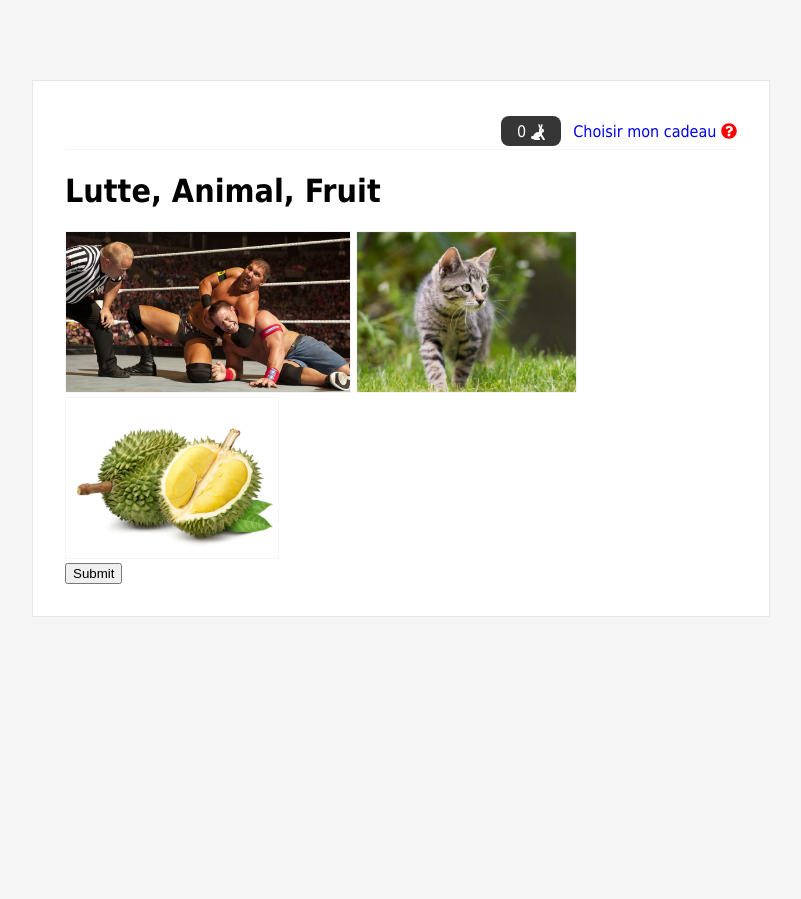
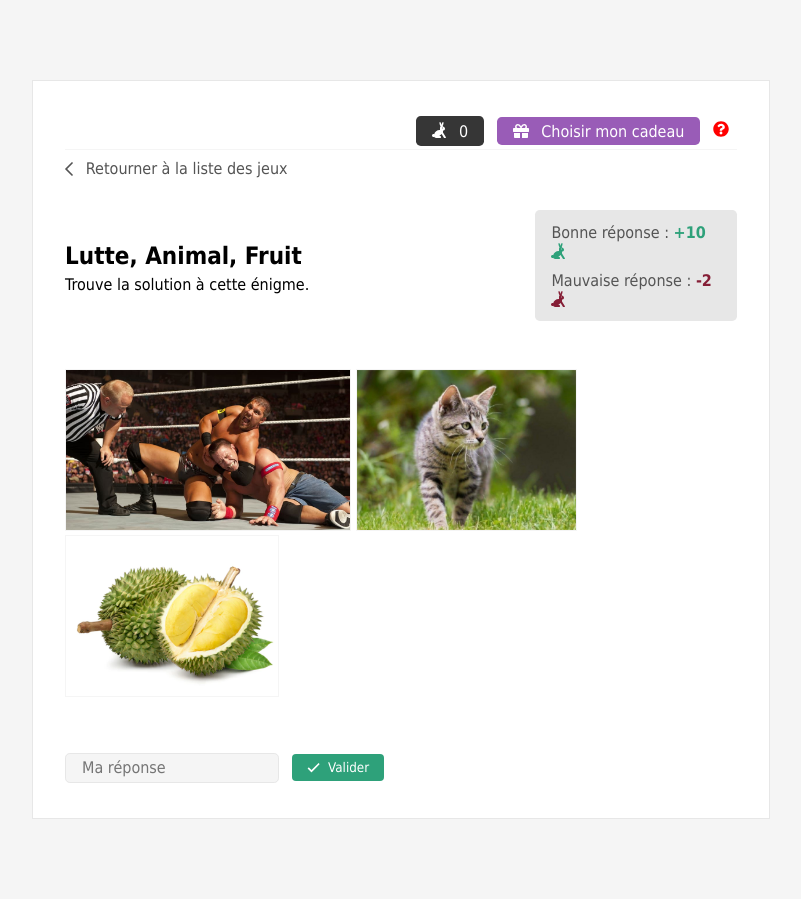
Before and after one commit to CamilleSix/ChristmasGame, a PHP site: page /jeu/durien in a window 1280 px wide. Shown: the whole page, without its empty margins (239-1040 px from the left). Before the commit the page ends 617 px from the top, so only its background shows below. Run offline with PHP 8.4, Linux system fonts and the light colour scheme.

Commit message:
Minor -> Avancée sur le front des jeux et le css communs

```diff
--- a/class/Game.php
+++ b/class/Game.php
@@ -12,11 +12,32 @@
     public function setGameTitle(){
 
         $this->title = $this->pageConfig->name ;
-        $this->content = "<h1>{$this->pageConfig->name}</h1>".$this->content ;
+        $this->content = "
+<nav class='backToIndex'><a href='../'>".svg("chevron-left", "#545454")."Retourner à la liste des jeux</a></nav>
+<article class='ibv w70'>
+<h1>{$this->pageConfig->name}</h1>
+<div class='gameDescription'>{$this->pageConfig->description}</div>
+</article><ul class='ibv w30 scoreList'>
+<li>Bonne réponse : <strong class='green'>+{$this->pageConfig->score->win} ".svg("rabbit", "#2ea17a")."</strong></li>
+<li>Mauvaise réponse : <strong class='red'>-{$this->pageConfig->score->loose} ".svg("rabbit", "#851e36")."</strong></li>
+</ul>
+<section class='game'>
+".$this->content."
+</section>" ;
 
     }
 
     function gameForm():string{
-        return "<form action='submit-game' method='POST'><input type='submit'></form>" ;
+        if (empty($this->pageConfig->input->kind)){
+            $this->pageConfig->input->kind = 'text' ;
+        }
+        if (empty($this->pageConfig->input->placeholder)){
+            $this->pageConfig->input->placeholder = 'Ma réponse' ;
+        }
+        return "
+<form action='submit-game' method='POST'>
+<input class='defaultButton solutionInput ibv' type='{$this->pageConfig->input->kind}' placeholder='{$this->pageConfig->input->placeholder}'>
+<button class='gameSubmit defaultButton ibv' type='submit'>".svg("check", "#FFF")." Valider</button>
+</form>" ;
     }
 }
--- a/class/Page.php
+++ b/class/Page.php
@@ -32,8 +32,8 @@ class Page
     public function menu(){
         $this->menu = "
 <nav class='scoreMenu'>
-<a href='historique' class='score defaultButton'><span>{$this->score}</span> ".svg("rabbit", "white")."</a>
-<a href='historique'>Choisir mon cadeau</a>
+<a href='historique' class='score defaultButton'>".svg("rabbit", "white")." <span>{$this->score}</span></a>
+<a href='historique' class='pickMyGift defaultButton'>".svg("gift", "white")." Choisir mon cadeau</a>
 ".svg("question-circle", "red")."
 </nav>
 " ;
--- a/css/mandatory.css
+++ b/css/mandatory.css
@@ -1,3 +1,8 @@
+/*
+GREEN : #2ea17a
+RED : #851e36
+*/
+
 html{
     background-color: whitesmoke;
     font-family: Tahoma, sans-serif;
@@ -19,6 +24,14 @@ svg, button, a, span{
 a{
     text-decoration: none;
 }
+h1,h2,h3{
+    margin-bottom: 0.2em ;
+    margin-top: 0.2em ;
+}
+ul{
+    margin: 0;
+    padding: 0;
+}
 nav.scoreMenu{
     border-bottom: 1px solid whitesmoke;
     text-align: right;
@@ -27,6 +40,8 @@ nav.scoreMenu{
 nav.scoreMenu svg{
     height: 1em ;
     width: auto;
+    margin-right: 0.5em;
+    margin-top: -0.2em ;
 }
 
 nav.scoreMenu a.score{
@@ -34,10 +49,86 @@ nav.scoreMenu a.score{
     color: white;
 }
 
+.pickMyGift{
+    background-color: #995cb7;
+    color: white;
+}
+
 /*FastClass*/
 
 .defaultButton{
     padding: 0.3em 1em ;
-    border-radius: 0.5em ;
-    margin: 0.2em 0.5em ;
+    border-radius: 0.3em ;
+    margin: 0.2em 0.5em 0.2em 0;
 }
+
+.ibv{
+    display: inline-block;
+    vertical-align: middle;
+}
+
+.w30{width: 30%;}
+.w70{width: 70%;}
+
+.green{color :#2ea17a}
+.red{color: #851e36}
+
+/*Page des jeux*/
+nav.backToIndex{
+    padding-top: 0.5em;
+    margin-bottom: 2em ;
+}
+nav.backToIndex a{
+    color: #545454;
+}
+
+nav.backToIndex svg{
+    height: 1em ;
+    margin-top: -0.1em ;
+    margin-right: 0.8em ;
+}
+
+.scoreList{
+    box-sizing: border-box;
+    background-color: #e7e7e7;
+    padding: 0.5em 1em ;
+    color: #545454;
+    border-radius: 0.3em ;
+
+}
+
+.scoreList li{
+    list-style: none;
+    padding: 0.3em 0;
+    display: block;
+}
+
+
+.scoreList svg{
+    height: 1em ;
+    margin-top: -0.2em ;
+}
+
+section.game{
+    padding: 3em 0;
+}
+
+input.solutionInput{
+    font-family: Tahoma, sans-serif;
+    background-color: whitesmoke;
+    border: 1px solid #e7e7e7;
+    font-size: 1em ;
+}
+button.gameSubmit{
+    background-color: #2ea17a;
+    color: white;
+    font-family: Tahoma, sans-serif;
+    cursor: pointer;
+    border-color: transparent;
+}
+
+button.gameSubmit svg{
+    height: 1em ;
+    margin-top: -0.1em ;
+    margin-right: 0.3em ;
+}
--- a/data/games.json
+++ b/data/games.json
@@ -15,9 +15,26 @@
   },
   "durien": {
     "name": "Lutte, Animal, Fruit",
+    "description": "Trouve la solution à cette énigme.",
     "score": {
       "win": 10,
       "loose": 2
+    },
+    "input": {
+      "kind" : "text",
+      "placeholder" : "Ma réponse"
+    }
+  },
+  "futur-dev": {
+    "name": "Expression régulière",
+    "description": "Trouve la signification de cette expression régulière.",
+    "score": {
+      "win": 15,
+      "loose": 2
+    },
+    "input": {
+      "kind" : "text",
+      "placeholder" : "Ma réponse"
     }
   }
 
--- /dev/null
+++ b/html/games/futur-dev.html
@@ -0,0 +1 @@
+<div class="regex">^[a-k]{2}\s[\w]\'[a-z]{4}$</div>
```
Also changed, not shown: images/games-thumbnails/futur-dev.png (added), images/icons/check.svg (added), images/icons/chevron-left.svg (added), images/icons/gift.svg (added).
